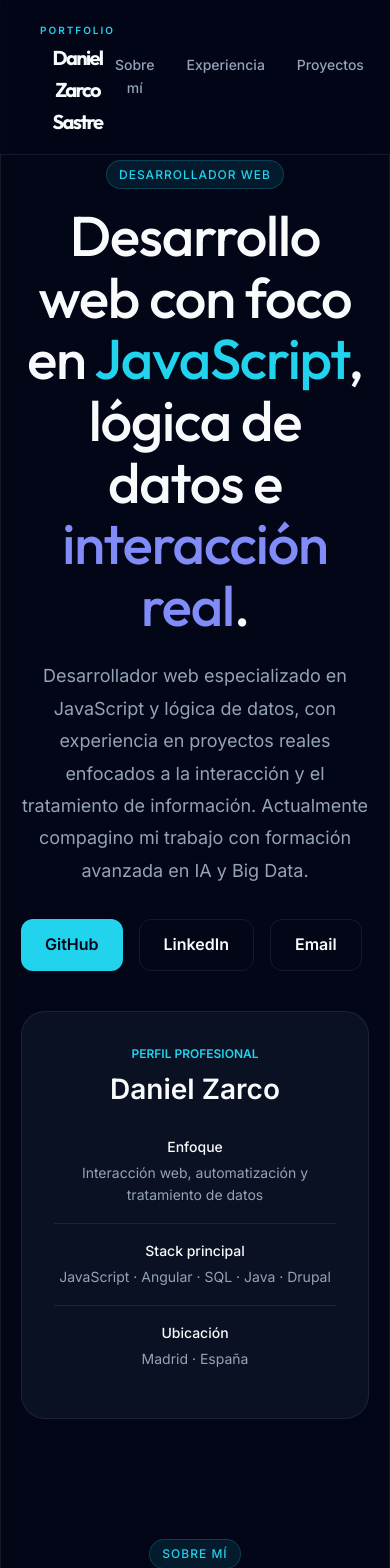
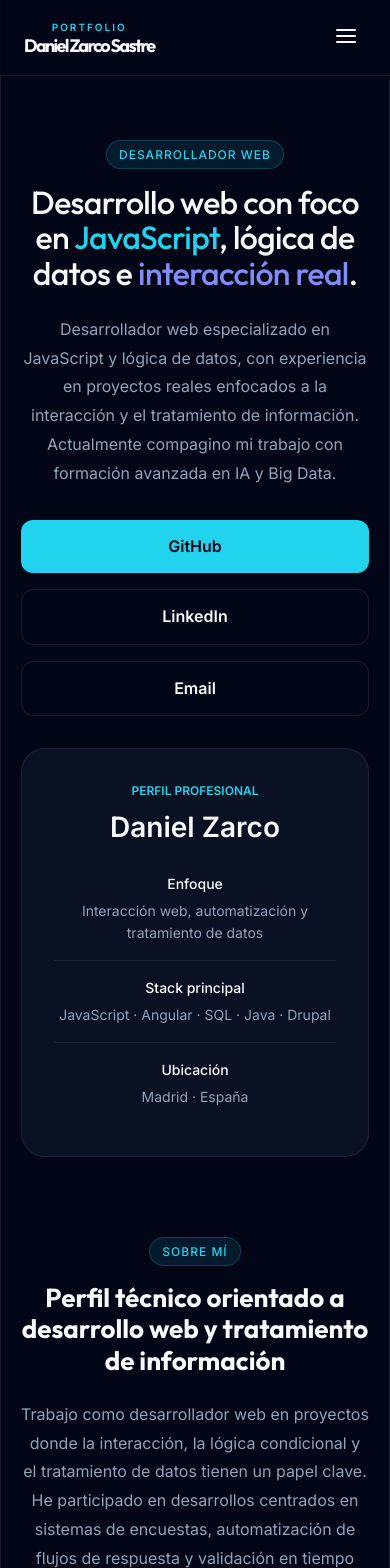
Before and after one commit to Daniel-Zarco/Portfolio, a React app: page / in a window 390 px wide. Shown: the top 1568 px of the page. Built offline with nearby package versions, Linux system fonts and the light colour scheme; the HTML template or start-up script is replaced by a standard one.

Commit message:
cambio portfolio

```diff
--- a/src/App.css
+++ b/src/App.css
@@ -8,6 +8,8 @@
 
 body {
   overflow-x: hidden;
+  margin: 0;
+  padding: 0;
 }
 
 .glass-card {
@@ -31,9 +33,21 @@ body {
   padding: 80px 40px;
 }
 
+@media (max-width: 1024px) {
+  .section-container {
+    padding: 60px 40px;
+  }
+}
+
 @media (max-width: 768px) {
   .section-container {
-    padding: 60px 20px;
+    padding: 60px 24px;
+  }
+}
+
+@media (max-width: 480px) {
+  .section-container {
+    padding: 40px 20px;
   }
 }
 
@@ -48,6 +62,17 @@ body {
   .hero-grid {
     grid-template-columns: 1fr;
     gap: 40px;
+    text-align: center;
+  }
+
+  .hero-grid .btn-container {
+    justify-content: center;
+  }
+}
+
+@media (max-width: 480px) {
+  .hero-grid {
+    gap: 32px;
   }
 }
 
@@ -62,6 +87,13 @@ body {
   transition: all 0.2s ease;
   cursor: pointer;
   font-family: var(--sans);
+}
+
+@media (max-width: 480px) {
+  .btn {
+    width: 100%;
+    padding: 14px 20px;
+  }
 }
 
 .btn-primary {
@@ -111,6 +143,7 @@ body {
   -webkit-backdrop-filter: blur(10px);
   border-bottom: 1px solid var(--border);
   padding: 16px 0;
+  transition: all 0.3s ease;
 }
 
 .nav-content {
@@ -120,6 +153,42 @@ body {
   display: flex;
   justify-content: space-between;
   align-items: center;
+}
+
+@media (max-width: 768px) {
+  .nav-content {
+    padding: 0 24px;
+  }
+}
+
+.nav-logo {
+  display: flex;
+  flex-direction: column;
+  flex-shrink: 1;
+  min-width: 0;
+}
+
+.nav-logo-sub {
+  font-size: 10px;
+  letter-spacing: 2px;
+  color: var(--accent);
+  font-weight: bold;
+  text-transform: uppercase;
+  white-space: nowrap;
+}
+
+.nav-logo-name {
+  margin: 0;
+  font-size: 20px;
+  color: var(--text-h);
+  font-weight: 700;
+  line-height: 1.2;
+}
+
+@media (max-width: 480px) {
+  .nav-logo-name {
+    font-size: 16px;
+  }
 }
 
 .nav-links {
@@ -139,6 +208,54 @@ body {
   color: var(--accent);
 }
 
+/* Mobile Nav Styles */
+.menu-toggle {
+  display: none;
+  background: none;
+  border: none;
+  color: var(--text-h);
+  cursor: pointer;
+  padding: 8px;
+  z-index: 1001;
+  flex-shrink: 0;
+}
+
+@media (max-width: 900px) {
+  .nav-links {
+    position: fixed;
+    top: 73px;
+    left: 0;
+    right: 0;
+    bottom: 0;
+    background: var(--bg);
+    flex-direction: column;
+    align-items: center;
+    justify-content: center;
+    gap: 40px;
+    padding: 40px;
+    transform: translateY(-100%);
+    opacity: 0;
+    visibility: hidden;
+    transition: all 0.4s cubic-bezier(0.16, 1, 0.3, 1);
+    z-index: 999;
+  }
+
+  .nav-links.active {
+    transform: translateY(0);
+    opacity: 1;
+    visibility: visible;
+  }
+
+  .nav-links a {
+    font-size: 24px;
+    font-family: var(--heading);
+  }
+
+  .menu-toggle {
+    display: block;
+  }
+}
+
 .heading-xl {
   font-family: var(--heading);
   font-size: 56px;
@@ -146,6 +263,18 @@ body {
   color: var(--text-h);
   margin-bottom: 24px;
   letter-spacing: -0.02em;
+}
+
+@media (max-width: 768px) {
+  .heading-xl {
+    font-size: 42px;
+  }
+}
+
+@media (max-width: 480px) {
+  .heading-xl {
+    font-size: 32px;
+  }
 }
 
 .heading-lg {
@@ -156,17 +285,41 @@ body {
   margin-bottom: 24px;
 }
 
+@media (max-width: 768px) {
+  .heading-lg {
+    font-size: 32px;
+  }
+}
+
+@media (max-width: 480px) {
+  .heading-lg {
+    font-size: 26px;
+  }
+}
+
 .text-lg {
   font-size: 18px;
   line-height: 1.8;
   color: var(--text);
 }
 
+@media (max-width: 768px) {
+  .text-lg {
+    font-size: 16px;
+  }
+}
+
 .project-grid {
   display: grid;
-  grid-template-columns: repeat(auto-fit, minmax(320px, 1fr));
+  grid-template-columns: repeat(auto-fit, minmax(300px, 1fr));
   gap: 24px;
   margin-top: 40px;
+}
+
+@media (max-width: 480px) {
+  .project-grid {
+    grid-template-columns: 1fr;
+  }
 }
 
 .skill-grid {
@@ -174,6 +327,12 @@ body {
   grid-template-columns: repeat(auto-fit, minmax(240px, 1fr));
   gap: 24px;
   margin-top: 40px;
+}
+
+@media (max-width: 480px) {
+  .skill-grid {
+    grid-template-columns: 1fr;
+  }
 }
 
 .reveal-anim {
@@ -225,12 +384,24 @@ body {
   border-left-color: var(--accent);
 }
 
+@media (max-width: 768px) {
+  .experience-item {
+    padding: 24px !important;
+  }
+}
+
 .experience-role {
   font-size: 24px;
   margin: 0;
   color: var(--text-h);
   font-weight: 600;
   font-family: var(--heading);
+}
+
+@media (max-width: 480px) {
+  .experience-role {
+    font-size: 20px;
+  }
 }
 
 .experience-company {
@@ -332,6 +503,12 @@ body {
   gap: 20px;
 }
 
+@media (max-width: 480px) {
+  .education-grid {
+    grid-template-columns: 1fr;
+  }
+}
+
 .education-title {
   font-size: 18px;
   margin: 0;
@@ -359,3 +536,16 @@ body {
     padding: 40px 20px;
   }
 }
+
+/* Utility Classes */
+.mt-16 { margin-top: 16px; }
+.mt-32 { margin-top: 32px; }
+.mb-0 { margin-bottom: 0px; }
+.text-center { text-align: center; }
+.flex-wrap { display: flex; flex-wrap: wrap; }
+.justify-center { justify-content: center; }
+.gap-16 { gap: 16px; }
+.max-w-800 { max-width: 800px; }
+.max-w-900 { max-width: 900px; }
+.max-w-600 { max-width: 600px; }
+.max-w-500 { max-width: 500px; }
--- a/src/App.jsx
+++ b/src/App.jsx
@@ -1,6 +1,9 @@
+import { useState } from 'react';
 import './App.css';
 
 export default function App() {
+  const [isMenuOpen, setIsMenuOpen] = useState(false);
+
   const projects = [
     {
       title: "TodoF1",
@@ -86,20 +89,42 @@ export default function App() {
     }
   ];
 
+  const closeMenu = () => setIsMenuOpen(false);
+
   return (
     <div className="portfolio-root" style={{ minHeight: '100vh', background: 'var(--bg)', color: 'var(--text)' }}>
       <header className="nav-header">
         <div className="nav-content">
-          <div>
-            <span style={{ fontSize: '10px', letterSpacing: '2px', color: 'var(--accent)', fontWeight: 'bold', textTransform: 'uppercase' }}>Portfolio</span>
-            <h1 style={{ margin: 0, fontSize: '20px', color: 'var(--text-h)', fontWeight: '700' }}>Daniel Zarco Sastre</h1>
+          <div className="nav-logo">
+            <span className="nav-logo-sub">Portfolio</span>
+            <h1 className="nav-logo-name" style={{ fontSize: '18px' }}>Daniel Zarco Sastre</h1>
           </div>
-          <nav className="nav-links">
-            <a href="#sobre-mi">Sobre mí</a>
-            <a href="#experiencia">Experiencia</a>
-            <a href="#proyectos">Proyectos</a>
-            <a href="#skills">Tecnologías</a>
-            <a href="#contacto">Contacto</a>
+
+          <button
+            className="menu-toggle"
+            onClick={() => setIsMenuOpen(!isMenuOpen)}
+            aria-label="Toggle menu"
+          >
+            {isMenuOpen ? (
+              <svg width="24" height="24" viewBox="0 0 24 24" fill="none" stroke="currentColor" strokeWidth="2" strokeLinecap="round" strokeLinejoin="round">
+                <line x1="18" y1="6" x2="6" y2="18"></line>
+                <line x1="6" y1="6" x2="18" y2="18"></line>
+              </svg>
+            ) : (
+              <svg width="24" height="24" viewBox="0 0 24 24" fill="none" stroke="currentColor" strokeWidth="2" strokeLinecap="round" strokeLinejoin="round">
+                <line x1="3" y1="12" x2="21" y2="12"></line>
+                <line x1="3" y1="6" x2="21" y2="6"></line>
+                <line x1="3" y1="18" x2="21" y2="18"></line>
+              </svg>
+            )}
+          </button>
+
+          <nav className={`nav-links ${isMenuOpen ? 'active' : ''}`}>
+            <a href="#sobre-mi" onClick={closeMenu}>Sobre mí</a>
+            <a href="#experiencia" onClick={closeMenu}>Experiencia</a>
+            <a href="#proyectos" onClick={closeMenu}>Proyectos</a>
+            <a href="#skills" onClick={closeMenu}>Tecnologías</a>
+            <a href="#contacto" onClick={closeMenu}>Contacto</a>
           </nav>
         </div>
       </header>
@@ -108,14 +133,14 @@ export default function App() {
         <section className="section-container hero-grid reveal-anim">
           <div>
             <span className="badge badge-cyan">Desarrollador Web</span>
-            <h2 className="heading-xl" style={{ marginTop: '16px' }}>
+            <h2 className="heading-xl mt-16">
               Desarrollo web con foco en <span style={{ color: 'var(--accent)' }}>JavaScript</span>, lógica de datos e <span style={{ color: 'var(--accent-secondary)' }}>interacción real</span>.
             </h2>
             <p className="text-lg">
               Desarrollador web especializado en JavaScript y lógica de datos, con experiencia en proyectos reales enfocados a la interacción y el tratamiento de información. Actualmente compagino mi trabajo con formación avanzada en IA y Big Data.
             </p>
 
-            <div style={{ marginTop: '32px', display: 'flex', gap: '16px', flexWrap: 'wrap' }}>
+            <div className="flex-wrap gap-16 mt-32">
               <a href="https://github.com/Daniel-Zarco" className="btn btn-primary" target="_blank" rel="noopener noreferrer">GitHub</a>
               <a href="https://www.linkedin.com/in/daniel-zarco-sastre-76547b350/" className="btn btn-secondary" target="_blank" rel="noopener noreferrer">LinkedIn</a>
               <a href="https://mail.google.com/mail/?view=cm&fs=1&to=d.zarcosastre@gmail.com" target="_blank" rel="noopener noreferrer" className="btn btn-secondary">Email</a>
@@ -147,20 +172,20 @@ export default function App() {
 
         <section id="sobre-mi" className="section-container reveal-anim" style={{ animationDelay: '0.1s' }}>
           <span className="badge badge-cyan">Sobre mí</span>
-          <h3 className="heading-lg" style={{ maxWidth: '800px', marginTop: '16px' }}>
+          <h3 className="heading-lg max-w-800 mt-16">
             Perfil técnico orientado a desarrollo web y tratamiento de información
           </h3>
-          <p className="text-lg" style={{ maxWidth: '900px' }}>
+          <p className="text-lg max-w-900">
             Trabajo como desarrollador web en proyectos donde la interacción, la lógica condicional y el tratamiento de datos tienen un papel clave. He participado en desarrollos centrados en sistemas de encuestas, automatización de flujos de respuesta y validación en tiempo real.
           </p>
-          <p className="text-lg" style={{ maxWidth: '900px', marginTop: '16px' }}>
+          <p className="text-lg max-w-900 mt-16">
             Además, sigo ampliando mi perfil con formación en **Inteligencia Artificial y Big Data**, combinando desarrollo frontend con lógica de negocio compleja.
           </p>
         </section>
 
         <section id="experiencia" className="section-container reveal-anim" style={{ animationDelay: '0.2s' }}>
           <span className="badge badge-cyan">Experiencia</span>
-          <h3 className="heading-lg" style={{ marginTop: '16px' }}>Trayectoria profesional</h3>
+          <h3 className="heading-lg mt-16">Trayectoria profesional</h3>
 
           <div className="experience-list">
             {experience.map((job, idx) => (
@@ -185,9 +210,9 @@ export default function App() {
           <div style={{ display: 'flex', justifyContent: 'space-between', alignItems: 'flex-end', flexWrap: 'wrap', gap: '20px', marginBottom: '40px' }}>
             <div>
               <span className="badge badge-cyan">Proyectos</span>
-              <h3 className="heading-lg" style={{ marginTop: '16px', marginBottom: 0 }}>Trabajos destacados</h3>
+              <h3 className="heading-lg mt-16 mb-0">Trabajos destacados</h3>
             </div>
-            <p className="text-lg" style={{ maxWidth: '500px', fontSize: '16px', color: 'var(--text)' }}>
+            <p className="text-lg max-w-500" style={{ fontSize: '16px', color: 'var(--text)' }}>
               Una selección de proyectos que reflejan desarrollo web, gestión de datos y soluciones orientadas al usuario.
             </p>
           </div>
@@ -200,7 +225,7 @@ export default function App() {
                   <span className="project-status">{project.status}</span>
                 </div>
                 <p style={{ fontSize: '14px', lineHeight: '1.6', color: 'var(--text)', flexGrow: 1 }}>{project.description}</p>
-                <div style={{ display: 'flex', flexWrap: 'wrap', gap: '8px', marginTop: '20px' }}>
+                <div className="flex-wrap gap-8 mt-16">
                   {project.tech.map((item) => (
                     <span key={item} className="tech-tag">{item}</span>
                   ))}
@@ -212,13 +237,13 @@ export default function App() {
 
         <section id="skills" className="section-container reveal-anim" style={{ animationDelay: '0.4s' }}>
           <span className="badge badge-cyan">Tecnologías</span>
-          <h3 className="heading-lg" style={{ marginTop: '16px' }}>Herramientas y conocimientos</h3>
+          <h3 className="heading-lg mt-16">Herramientas y conocimientos</h3>
 
           <div className="skill-grid">
             {Object.entries(skills).map(([category, items]) => (
               <div key={category} className="glass-card" style={{ padding: '24px' }}>
                 <h4 className="skill-category">{category}</h4>
-                <div style={{ display: 'flex', flexWrap: 'wrap', gap: '8px' }}>
+                <div className="flex-wrap gap-8">
                   {items.map((item) => (
                     <span key={item} className="skill-tag">{item}</span>
                   ))}
@@ -230,7 +255,7 @@ export default function App() {
 
         <section className="section-container reveal-anim" style={{ animationDelay: '0.5s' }}>
           <span className="badge badge-cyan">Formación</span>
-          <h3 className="heading-lg" style={{ marginTop: '16px' }}>Formación académica</h3>
+          <h3 className="heading-lg mt-16">Formación académica</h3>
 
           <div className="education-grid">
             {education.map((item, idx) => (
@@ -245,12 +270,12 @@ export default function App() {
         <section id="contacto" className="section-container reveal-anim" style={{ animationDelay: '0.6s' }}>
           <div className="glass-card contact-cta">
             <span className="badge badge-cyan">Contacto</span>
-            <h3 className="heading-lg" style={{ marginTop: '16px' }}>¿Listo para colaborar?</h3>
-            <p className="text-lg" style={{ maxWidth: '600px', margin: '0 auto 32px' }}>
+            <h3 className="heading-lg mt-16">¿Listo para colaborar?</h3>
+            <p className="text-lg max-w-600" style={{ margin: '0 auto 32px' }}>
               Puedes encontrarme en Madrid. Actualmente compagino mi trabajo con formación constante, y estoy abierto a nuevos desafíos tecnológicos.
             </p>
 
-            <div style={{ display: 'flex', gap: '16px', justifyContent: 'center', flexWrap: 'wrap' }}>
+            <div className="flex-wrap gap-16 justify-center">
               <a href="https://mail.google.com/mail/?view=cm&fs=1&to=d.zarcosastre@gmail.com" target="_blank" rel="noopener noreferrer" className="btn btn-primary">Enviar Email</a>
               <a href="tel:666453572" className="btn btn-secondary">666 453 572</a>
               <a href="https://github.com/Daniel-Zarco" className="btn btn-secondary" target="_blank" rel="noopener noreferrer">GitHub</a>
```
